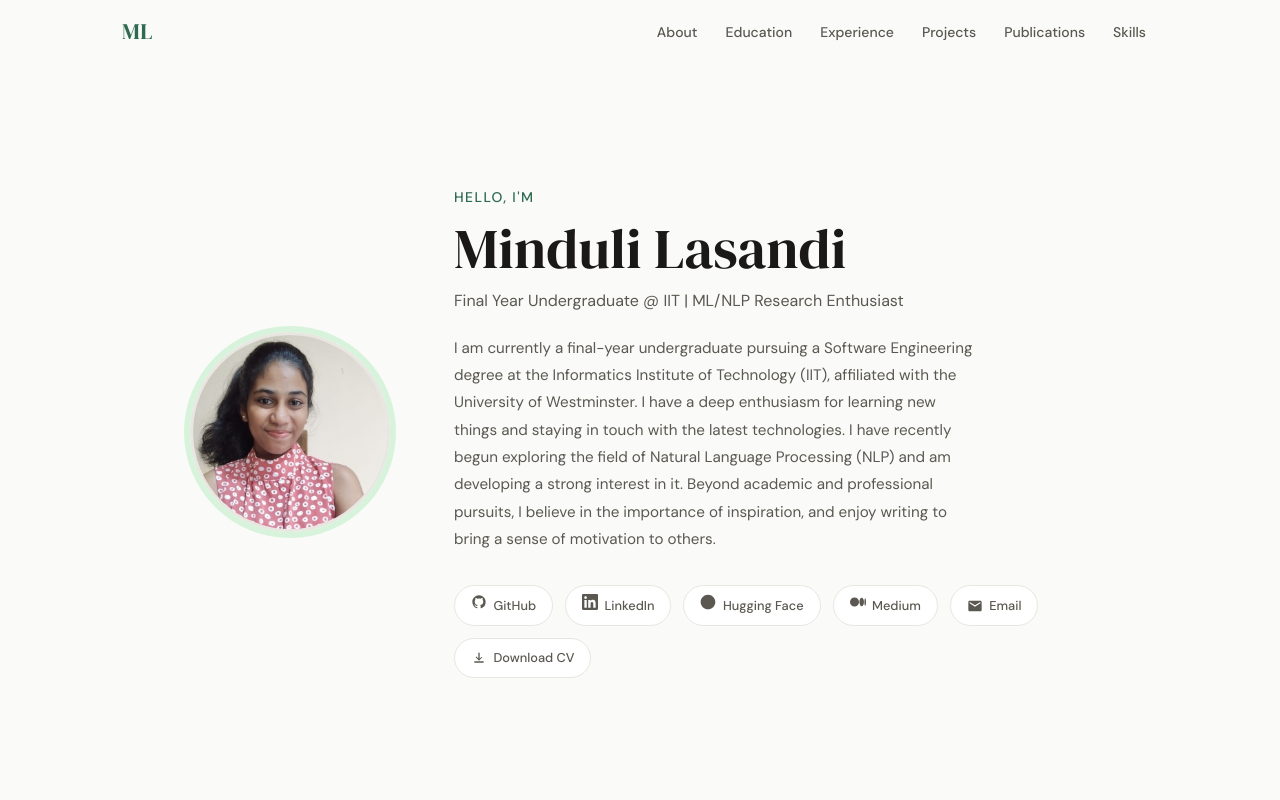
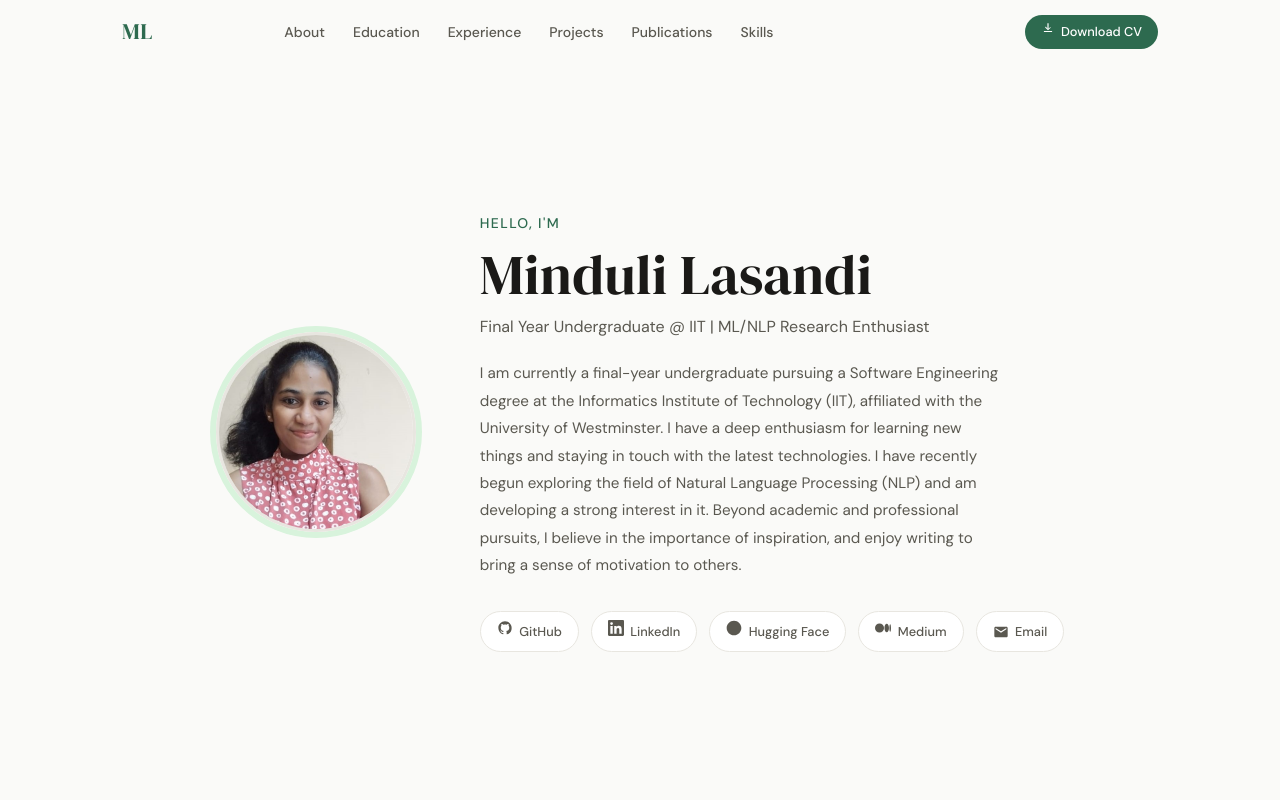
Before and after one commit to Minduli-Lasandi/Minduli-Lasandi-Portfolio, a React (Vite) app: page / in a window 1280 px wide. Shown: the top 800 px of the page. Built offline with nearby package versions, Linux system fonts and the light colour scheme.

Commit message:
Change download cv button

```diff
--- a/src/components/Hero.tsx
+++ b/src/components/Hero.tsx
@@ -50,12 +50,6 @@ export default function Hero() {
                             <svg viewBox="0 0 24 24" fill="currentColor"><path d="M20 4H4c-1.1 0-2 .9-2 2v12c0 1.1.9 2 2 2h16c1.1 0 2-.9 2-2V6c0-1.1-.9-2-2-2zm0 4l-8 5-8-5V6l8 5 8-5v2z" /></svg>
                             <span className="link-label">Email</span>
                         </a>
-                        <a href="./Minduli_Lasandi_Resume.pdf" download className="hero-link">
-                            <svg viewBox="0 0 24 24" fill="currentColor" width="16" height="16">
-                                <path d="M12 16l-5-5 1.41-1.41L11 13.17V4h2v9.17l2.59-2.58L17 11l-5 5zm-7 3h14v-2H5v2z" />
-                            </svg>
-                            <span className="link-label">Download CV</span>
-                        </a>
                     </div>
                 </div>
             </div>
--- a/src/components/Navbar.tsx
+++ b/src/components/Navbar.tsx
@@ -28,6 +28,13 @@ export default function Navbar() {
                         <button key={l} onClick={() => scrollTo(l)}>{l}</button>
                     ))}
                 </div>
+                <div></div>
+                <a href="./Minduli_Lasandi_Resume.pdf" download className="cv-btn">
+                    <svg viewBox="0 0 24 24" fill="currentColor" width="14" height="14">
+                        <path d="M12 16l-5-5 1.41-1.41L11 13.17V4h2v9.17l2.59-2.58L17 11l-5 5zm-7 3h14v-2H5v2z" />
+                    </svg>
+                    Download CV
+                </a>
                 <button className="hamburger" onClick={() => setMenuOpen(!menuOpen)} aria-label="Menu">
                     <span /><span /><span />
                 </button>
--- a/src/index.css
+++ b/src/index.css
@@ -622,6 +622,25 @@ body {
   margin-bottom: 0.5rem;
 }
 
+.cv-btn {
+  display: inline-flex;
+  align-items: left;
+  gap: 0.4rem;
+  padding: 0.4rem 1rem;
+  background: var(--accent);
+  color: white;
+  border-radius: 100px;
+  text-decoration: none;
+  font-size: 0.8rem;
+  font-weight: 500;
+  transition: opacity 0.2s;
+  white-space: nowrap;
+}
+
+.cv-btn:hover {
+  opacity: 0.85;
+}
+
 /* ── Footer ── */
 .footer {
   text-align: center;
```
